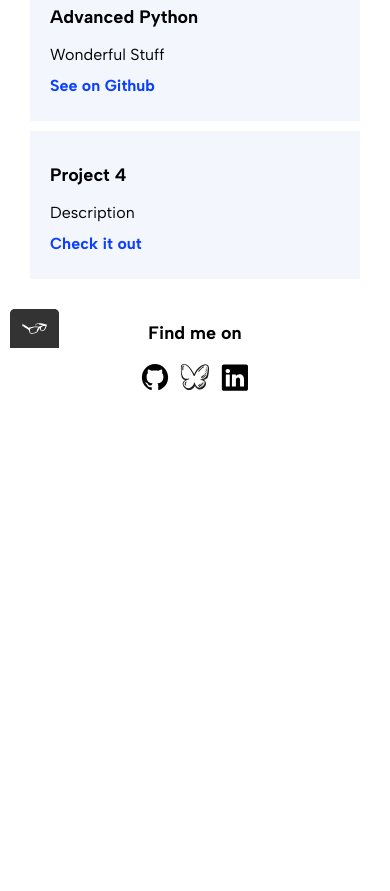
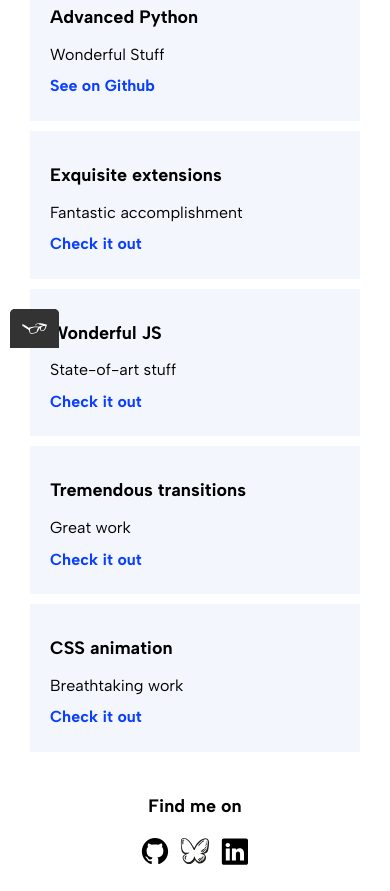
Before and after one commit to Marcin-Marcin-Marcin/portfolio-website, a plain HTML site: page work.html in a window 390 px wide. Shown: the part 496-1387 px from the top of the page. Before the commit the page ends 913 px from the top, so only its background shows below. Drawn offline with nearby package versions, Linux system fonts and the light colour scheme.

Commit message:
Update of the grid in the work.html
If applied, this commit will have applied updates to the grid in work.html:
added additional items
Made two items larger than the other on desktop, while preserving vertical presentation on mobile devices
Added hover effect to the grid items - slight scale up and a subtle shadow

```diff
--- a/css/style.production.css
+++ b/css/style.production.css
@@ -352,6 +352,32 @@ main {
   background-color: #f3f6fd;
   padding: 20px 20px 25px;
   text-align: left;
+  -webkit-transition: -webkit-transform 0.02s ease;
+  transition: -webkit-transform 0.02s ease;
+  -o-transition: transform 0.02s ease;
+  transition: transform 0.02s ease;
+  transition: transform 0.02s ease, -webkit-transform 0.02s ease;
+}
+
+.grid__item:hover {
+  -webkit-transform: scale(1.01);
+      -ms-transform: scale(1.01);
+          transform: scale(1.01);
+  -webkit-box-shadow: 0 1px 2px rgba(0, 0, 0, 0.09);
+          box-shadow: 0 1px 2px rgba(0, 0, 0, 0.09);
+}
+
+.grid__item:last-child {
+  -ms-grid-column: 3;
+  grid-column: 3 / 3;
+  -ms-grid-row: 1;
+  -ms-grid-row-span: 2;
+  grid-row: 1 / 3;
+}
+
+.advanced-python {
+    -ms-grid-column-span: 2;
+    grid-column: span 2;
 }
 
 .profile {
@@ -513,6 +539,16 @@ main {
     -ms-grid-columns: 1fr 10px 1fr;
     grid-template-columns: 1fr 1fr;
   }
+
+  .advanced-python {
+        -ms-grid-column-span: 1;
+        grid-column: span 1;
+    }
+
+  .grid__item:last-child {
+  grid-column: auto;
+  grid-row: auto;
+  }
 }
 
 @media all and (max-width: 500px) {
@@ -527,6 +563,16 @@ main {
   .grid {
     -ms-grid-columns: 1fr;
     grid-template-columns: 1fr;
+  }
+
+  .advanced-python {
+        -ms-grid-column-span: 1;
+        grid-column: span 1;
+    }
+
+  .grid__item:last-child {
+  grid-column: auto;
+  grid-row: auto;
   }
 
   .profile {
--- a/css/styles.css
+++ b/css/styles.css
@@ -253,6 +253,21 @@ main {
   background-color: var(--grid-background);
   padding: 20px 20px 25px;
   text-align: left;
+  transition: transform 0.02s ease;
+}
+
+.grid__item:hover {
+  transform: scale(1.01);
+  box-shadow: 0 1px 2px rgba(0, 0, 0, 0.09);
+}
+
+.grid__item:last-child {
+  grid-column: 3 / 3;
+  grid-row: 1 / 3;
+}
+
+.advanced-python {
+    grid-column: span 2;
 }
 
 .profile {
@@ -345,6 +360,15 @@ main {
   .grid {
     grid-template-columns: 1fr 1fr;
   }
+
+  .advanced-python {
+        grid-column: span 1;
+    }
+
+  .grid__item:last-child {
+  grid-column: auto;
+  grid-row: auto;
+  }
 }
 
 @media all and (max-width: 500px) {
@@ -360,6 +384,15 @@ main {
     grid-template-columns: 1fr;
   }
 
+  .advanced-python {
+        grid-column: span 1;
+    }
+
+  .grid__item:last-child {
+  grid-column: auto;
+  grid-row: auto;
+  }
+
   .profile {
     flex-direction: column;
     align-items: center;
--- a/work.html
+++ b/work.html
@@ -37,14 +37,29 @@
                  <p>Simply stunning</p>
                  <a href="#">See on Github</a>
              </div>
-             <div class="grid__item">
+             <div class="grid__item advanced-python">
                  <h3>Advanced Python</h3>
                  <p>Wonderful Stuff</p>
                  <a href="#">See on Github</a>
              </div>
              <div class="grid__item">
-                 <h3>Project 4</h3>
-                 <p>Description</p>
+                 <h3>Exquisite extensions</h3>
+                 <p>Fantastic accomplishment</p>
+                 <a href="#">Check it out</a>
+             </div>
+             <div class="grid__item">
+                 <h3>Wonderful JS</h3>
+                 <p>State-of-art stuff</p>
+                 <a href="#">Check it out</a>
+             </div>
+             <div class="grid__item">
+                 <h3>Tremendous transitions</h3>
+                 <p>Great work</p>
+                 <a href="#">Check it out</a>
+             </div>
+             <div class="grid__item">
+                 <h3>CSS animation</h3>
+                 <p>Breathtaking work</p>
                  <a href="#">Check it out</a>
              </div>
          </div>
```
